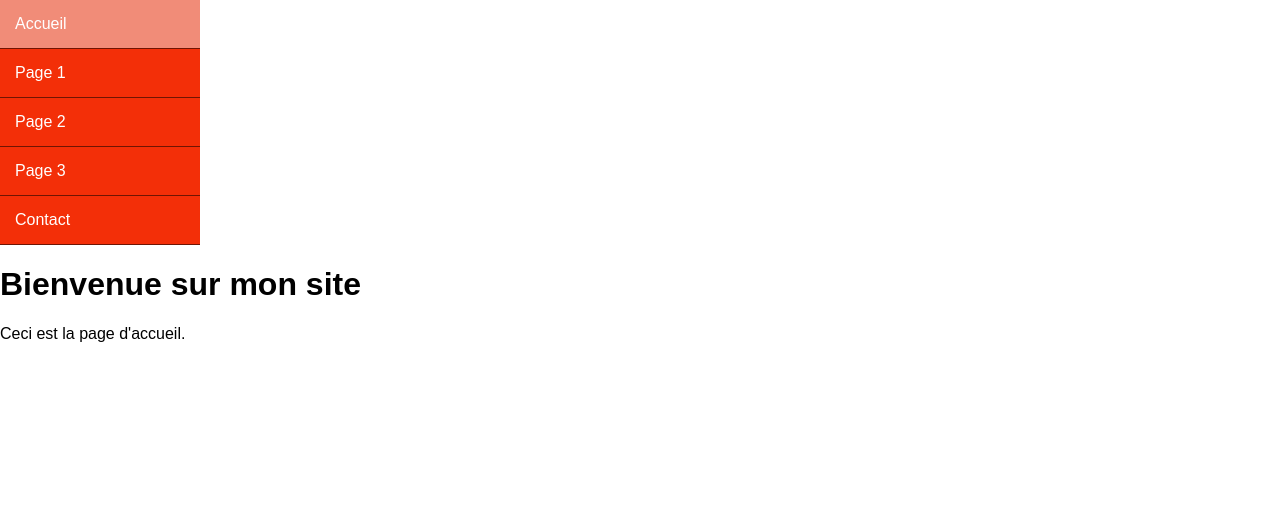
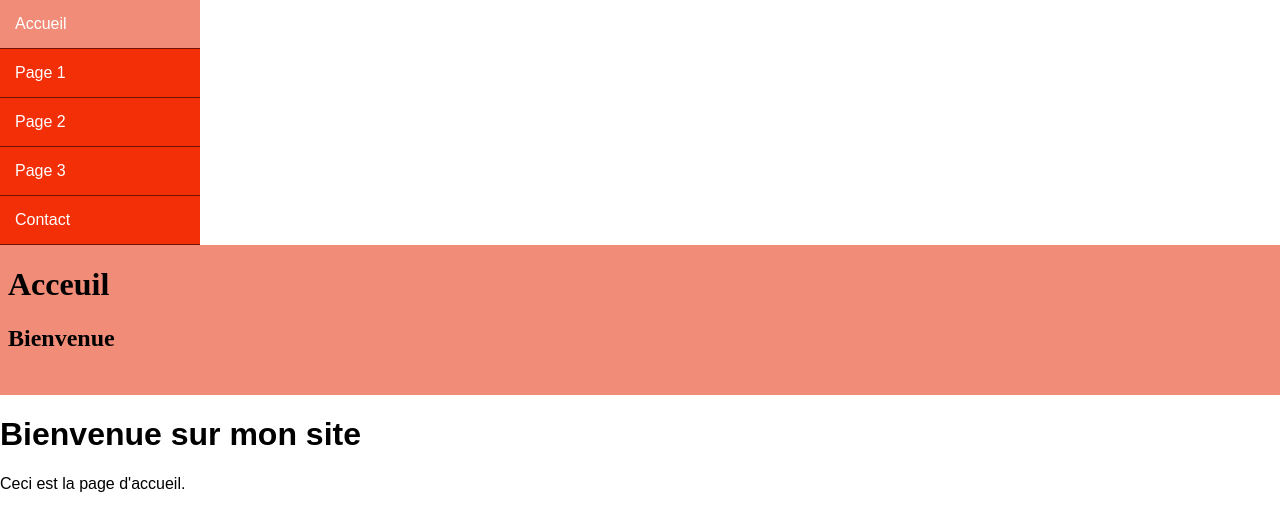
Before and after one commit to Anto12nin/anto12nin.github.io, a plain HTML site: page index.html in a window 1280 px wide. Drawn offline with Linux system fonts and the light colour scheme.

Commit message:
Update index.html

```diff
--- a/index.html
+++ b/index.html
@@ -7,7 +7,7 @@
     <link rel="stylesheet" href="styles.css">
 </head>
 <body>
-    <div>
+    <div class="menu">
         <nav class="menu">
             <ul>
                 <li><a href="page1.html">Accueil</a></li>
@@ -18,6 +18,9 @@
             </ul>
         </nav>
     </div>
+    <div>
+        <iframe name="content-frame" src="page1.html" class="content" width="100%" height="500px"></iframe>
+    </div>
     <main>
         <h1>Bienvenue sur mon site</h1>
         <p>Ceci est la page d'accueil.</p>
```
